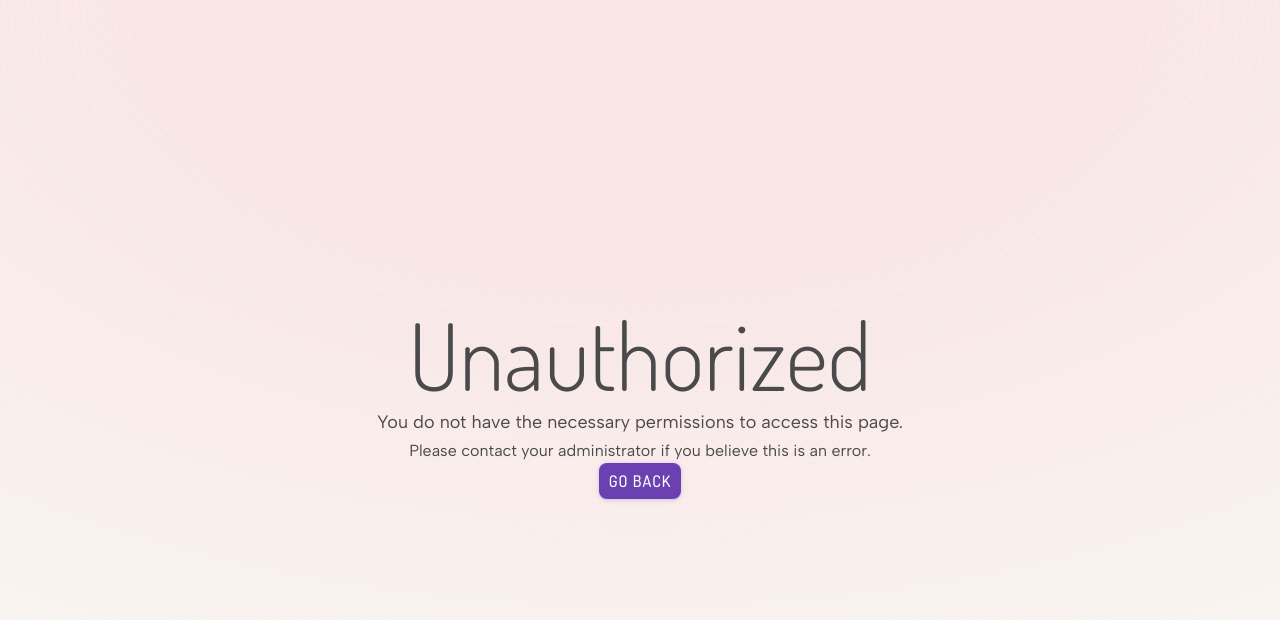
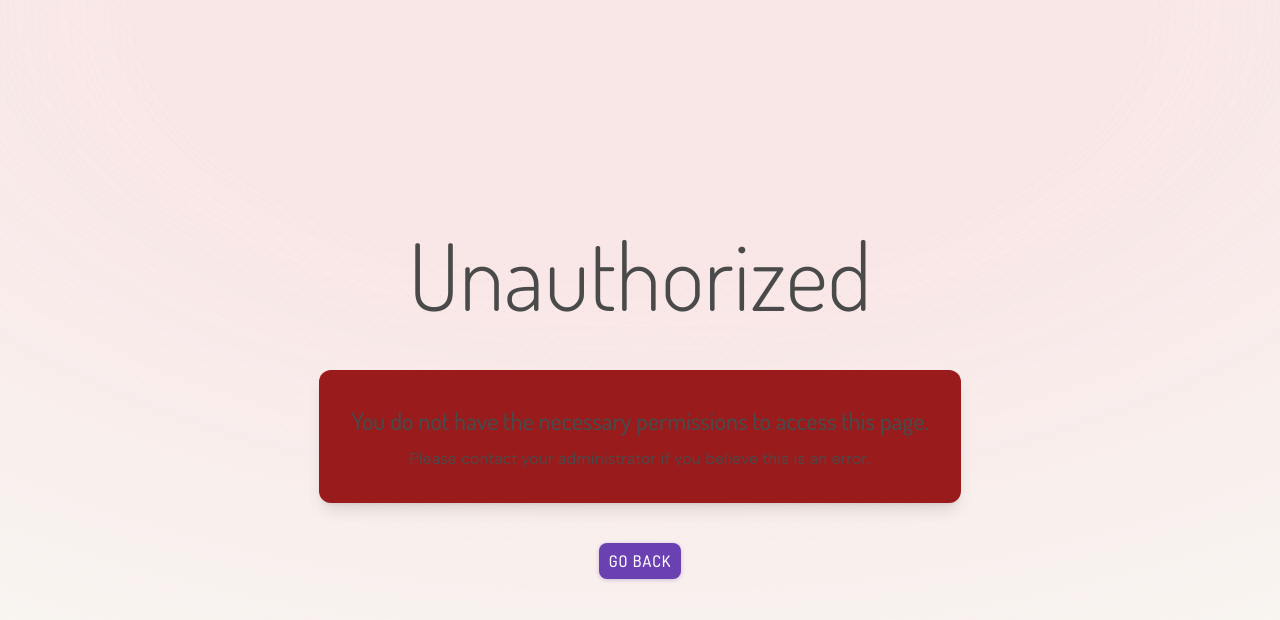
Before and after one commit to jordachewd/Cellesseon, a Next.js app: page /401 in a window 1280 px wide. Shown: the top 620 px of the page. Built offline with nearby package versions, Linux system fonts and the light colour scheme; what @mui/material-nextjs, tailwindcss-animated would draw is missing.

Commit message:
fixed middleware redirects

```diff
--- a/src/app/401/page.tsx
+++ b/src/app/401/page.tsx
@@ -6,10 +6,10 @@ import { useRouter } from "next/navigation";
 const UnauthorizedPage = () => {
   const router = useRouter();
   return (
-    <PageWrapper className="justify-center items-center">
+    <PageWrapper className="justify-center items-center gap-10">
       <Typography variant="h1">Unauthorized</Typography>
-      <div className="flex flex-col items-center gap-1">
-        <Typography variant="body1">
+      <div className="flex flex-col items-center gap-2 bg-red-800 p-8 rounded-xl shadow-lg">
+        <Typography variant="h6">
           You do not have the necessary permissions to access this page.
         </Typography>
 
--- a/src/middleware.tsx
+++ b/src/middleware.tsx
@@ -12,12 +12,12 @@ const isPublicRoute = createRouteMatcher([
 
 export default clerkMiddleware(async (auth, req: NextRequest) => {
   try {
-    const { userId, sessionClaims, redirectToSignIn } = await auth();
+    const { userId, sessionClaims } = await auth();
     const isAdmin = sessionClaims?.metadata?.role === "admin";
 
-    // Redirect to sign-in if the route is private and the user is not logged in
+    // Redirect to sign-in if the route is not public and the user is not logged in
     if (!userId && !isPublicRoute(req)) {
-      return redirectToSignIn({ returnBackUrl: "/" });
+      return NextResponse.redirect(new URL("/sign-in", req.url));
     }
 
     // Allow access to private routes if the user is signed in and is an admin
```
